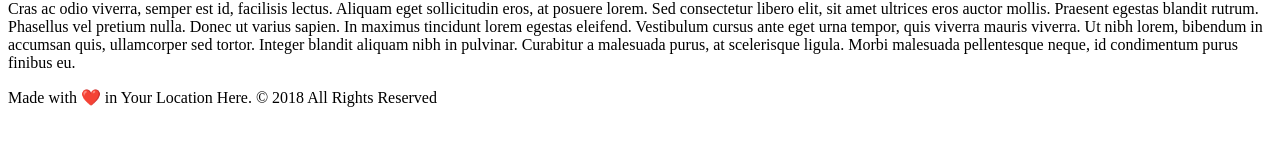
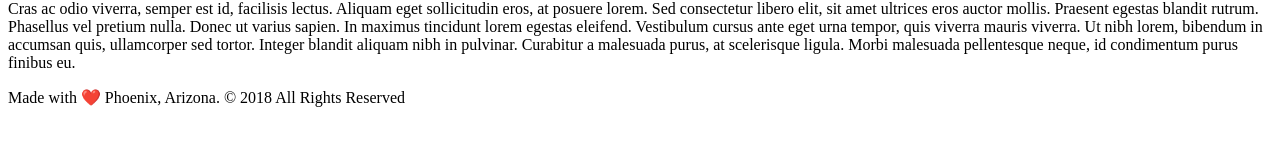
Before and after one commit to sloanesiverson/personal-blog, a plain HTML site: page index.html in a window 1280 px wide. Shown: the part 640-786 px from the top of the page. Drawn offline with Linux system fonts and the light colour scheme.

Commit message:
location change

```diff
--- a/index.html
+++ b/index.html
@@ -82,7 +82,7 @@
          </article>
 
          <footer>
-           Made with ❤️ in Your Location Here. © 2018 All Rights Reserved
+           Made with ❤️ Phoenix, Arizona. © 2018 All Rights Reserved
          </footer>
        </main>
      </div>
```
